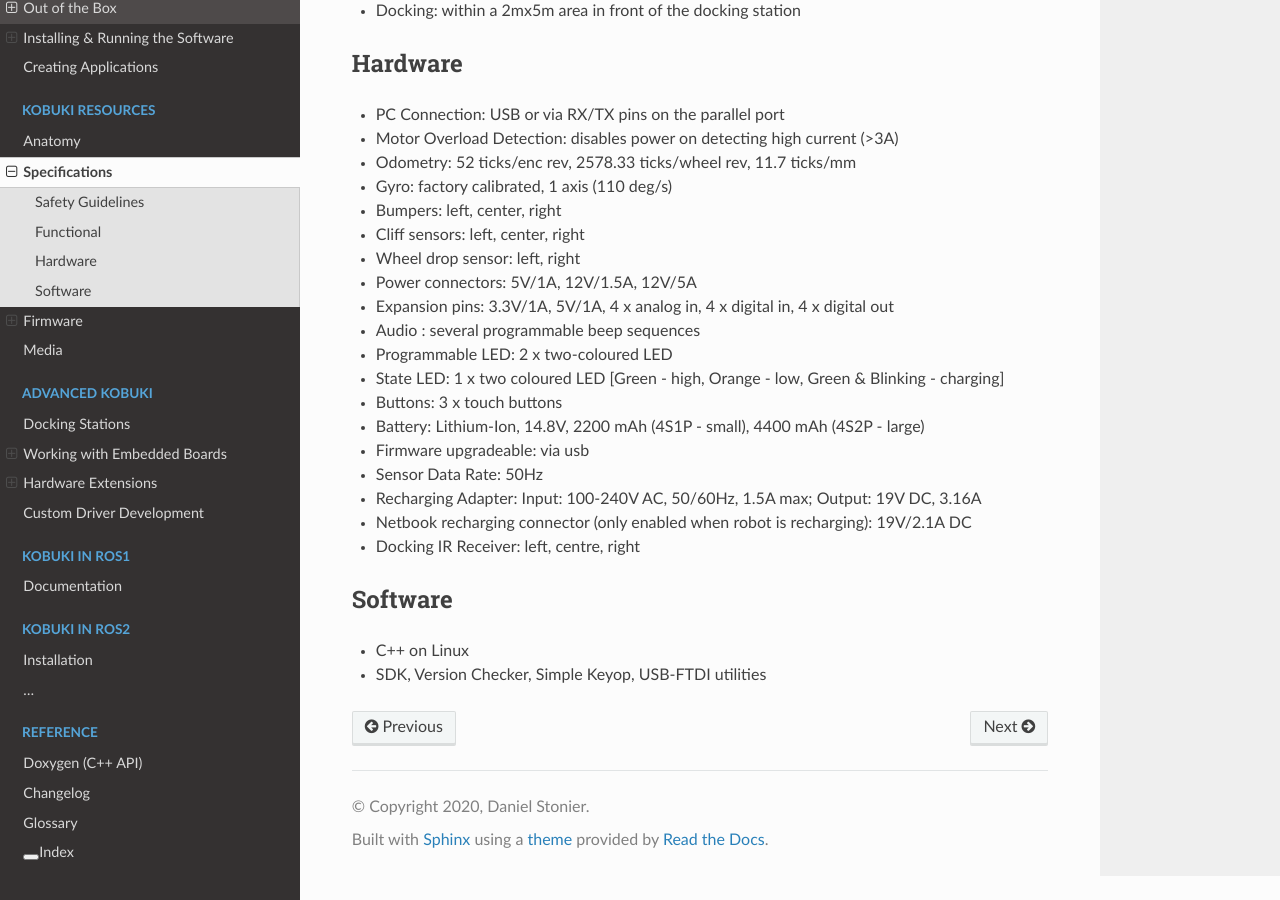
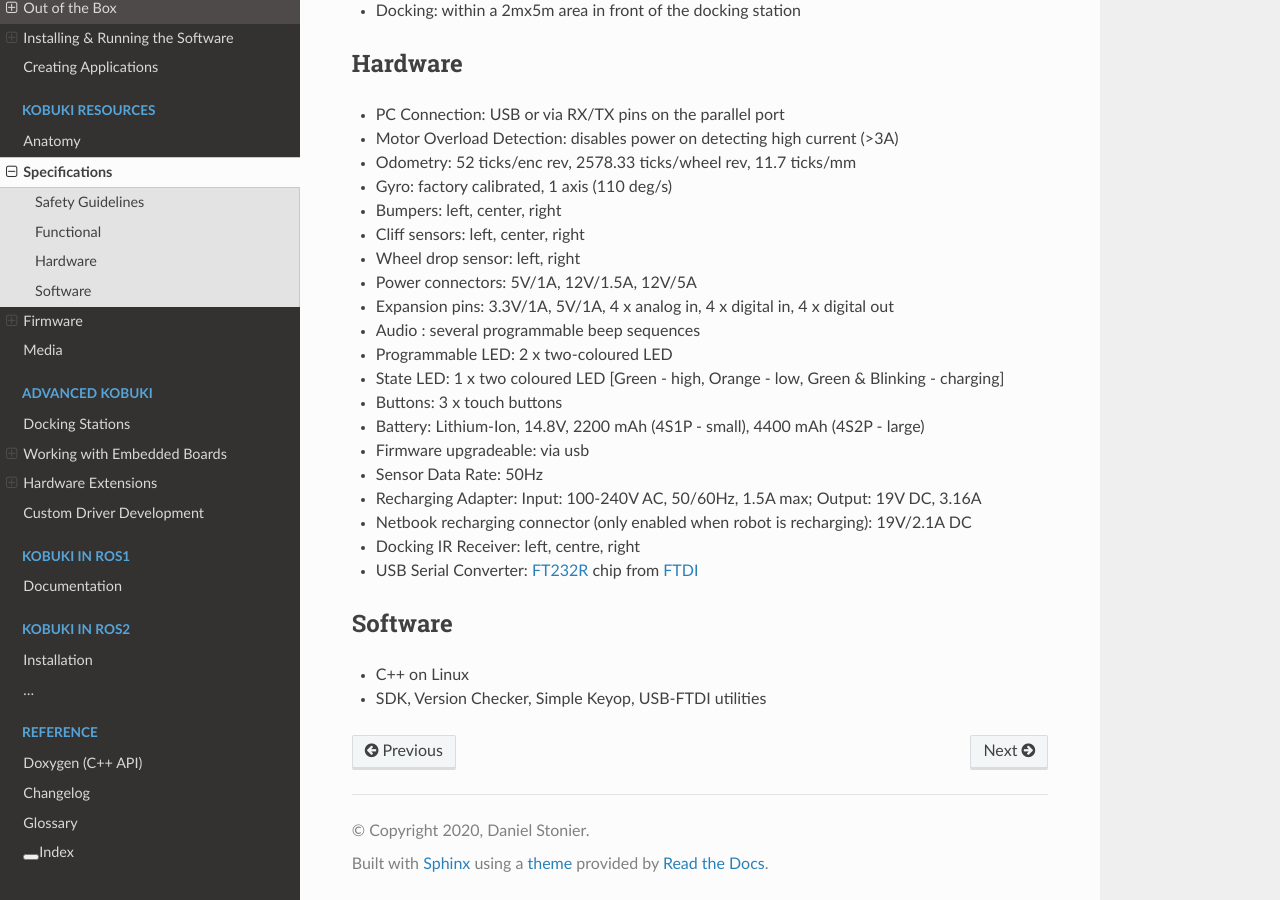
Before and after one commit to kobuki-base/kobuki_documentation, a Sphinx documentation site: the page built from doc/specifications.rst, in a window 1280 px wide and 900 px high, scrolled down 681 px. Built offline with Sphinx 7.4.7 and the Read the Docs theme 2.0.0, drawn with Linux system fonts in a browser that asks for light colours.

Commit message:
[specs] add ftdi information

```diff
--- a/doc/specifications.rst
+++ b/doc/specifications.rst
@@ -50,6 +50,7 @@ Hardware
 - Recharging Adapter: Input: 100-240V AC, 50/60Hz, 1.5A max; Output: 19V DC, 3.16A
 - Netbook recharging connector (only enabled when robot is recharging): 19V/2.1A DC
 - Docking IR Receiver: left, centre, right
+- USB Serial Converter: `FT232R <https://wwww.ftdichip.com/Products/ICs/FT232R.html>`_ chip from `FTDI <https://www.ftdichip.com/>`_
 
 Software
 --------
```
